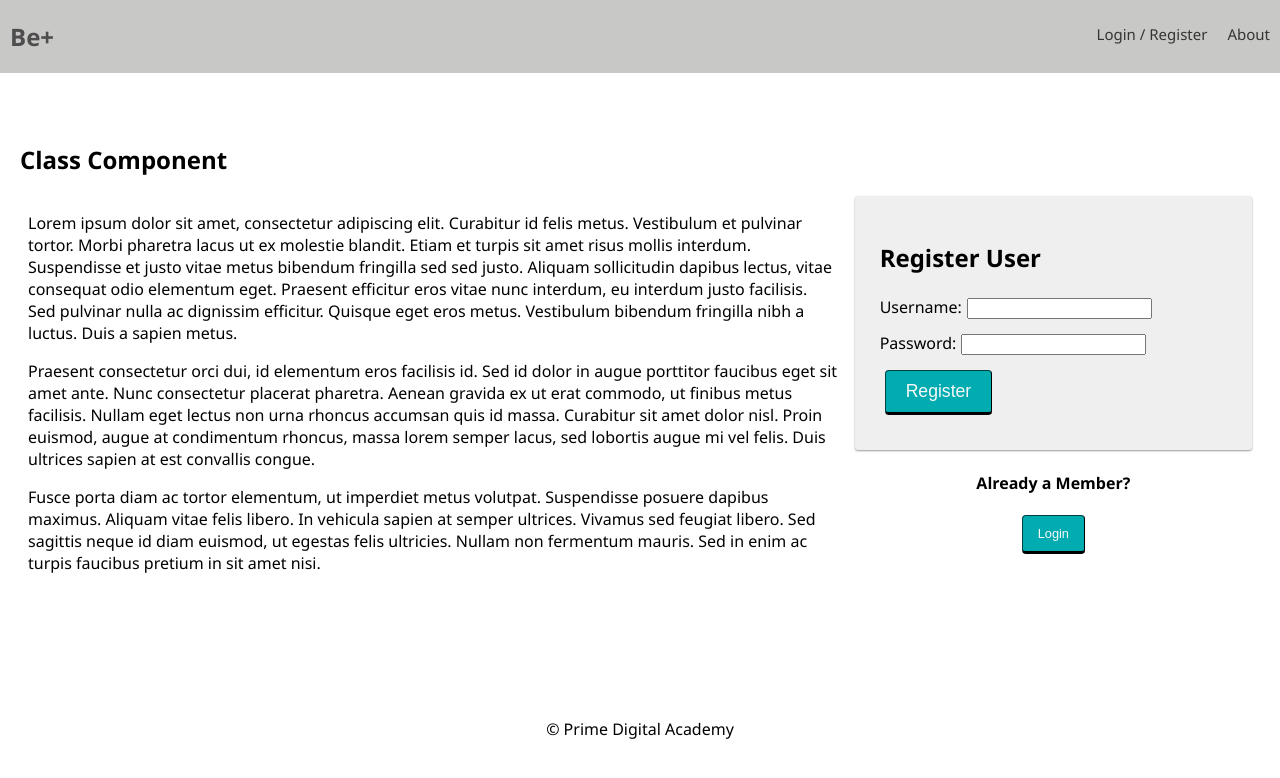
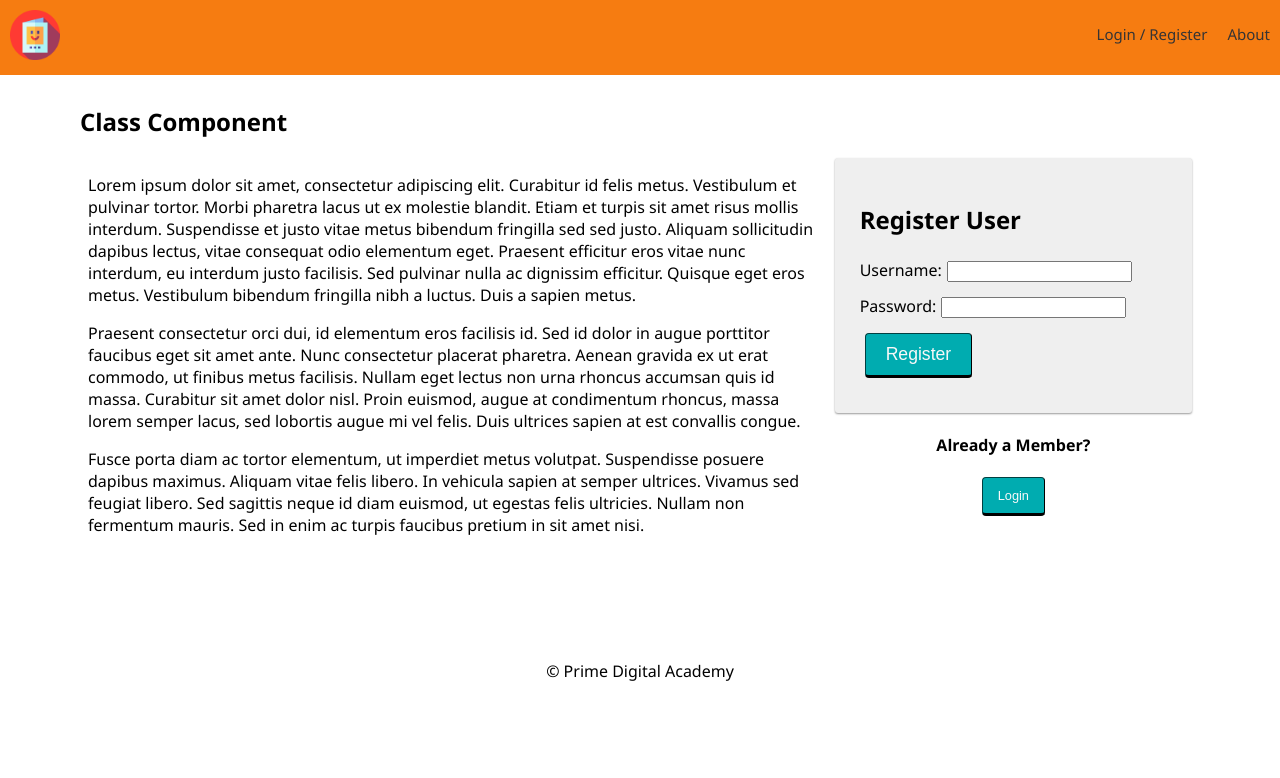
Before and after one commit to yyerthao/bepositive, a React app: page /#/home in a window 1280 px wide. Built offline with nearby package versions, Linux system fonts and the light colour scheme; no server answers.

Commit message:
Updated nav bar

```diff
--- a/src/components/App/App.css
+++ b/src/components/App/App.css
@@ -19,7 +19,7 @@ Container
 -------------------------------------------------------------------------------- */
 
 .container {
-  padding: 20px;
+  padding: 0rem 5rem;
 }
 
 /* --------------------------------------------------------------------------------
--- a/src/components/Messages/Messages.js
+++ b/src/components/Messages/Messages.js
@@ -7,7 +7,7 @@ class Messages extends Component {
 
   render() {
     return (
-      <div>
+      <div className="container">
         <p>
           Lorem ipsum dolor sit amet consectetur adipisicing elit.Quod, quae voluptatibus quisquam consectetur nemo
           laudantium ratione inventore nostrum magni doloribus similique maiores obcaecati officiis delectus, soluta
--- a/src/components/Nav/Nav.css
+++ b/src/components/Nav/Nav.css
@@ -8,14 +8,14 @@
 
 .nav {
   margin: 0 0 30px;
-  background-color: #c8c8c7;
+  background-color: #f67c11;
   overflow: hidden;
 }
 
 .nav-link {
   float: left;
   color: #363434;
-  background-color: #c8c8c7;
+  background-color: #f67c11;
   text-align: center;
   padding: 24px 10px;
   text-decoration: none;
@@ -29,9 +29,15 @@
 }
 
 .nav-link:hover {
-  background-color: #78787242;
+  background-color: #e5512842;
 }
 
 .nav-right {
   float: right;
 }
+
+.logo{
+  width: 50px;
+  height: 50px;
+  padding: 10px;
+}
--- a/src/components/Nav/Nav.js
+++ b/src/components/Nav/Nav.js
@@ -4,6 +4,7 @@ import { connect } from 'react-redux';
 import LogOutButton from '../LogOutButton/LogOutButton';
 import './Nav.css';
 import mapStoreToProps from '../../redux/mapStoreToProps';
+import Logo from '../../Images/card.png';
 
 const Nav = (props) => {
   let loginLinkData = {
@@ -19,7 +20,8 @@ const Nav = (props) => {
   return (
     <div className="nav">
       <Link to="/home">
-        <h2 className="nav-title">Be+</h2>
+        <img className="logo" src={Logo}/>
+        {/* <h2 className="nav-title">Be+</h2> */}
       </Link>
       <div className="nav-right">
         <Link className="nav-link" to={loginLinkData.path}>
--- a/src/components/UserPage/UserPage.js
+++ b/src/components/UserPage/UserPage.js
@@ -5,7 +5,7 @@ import mapStoreToProps from '../../redux/mapStoreToProps';
 class UserPage extends Component {
   render() {
     return (
-      <div>
+      <div className="container">
         <center>
           <h1 id="welcome">Welcome, {this.props.store.user.username}!</h1>
           <p>Your ID is: {this.props.store.user.id}</p>
```
Also changed, not shown: src/Images/card.png (added).
